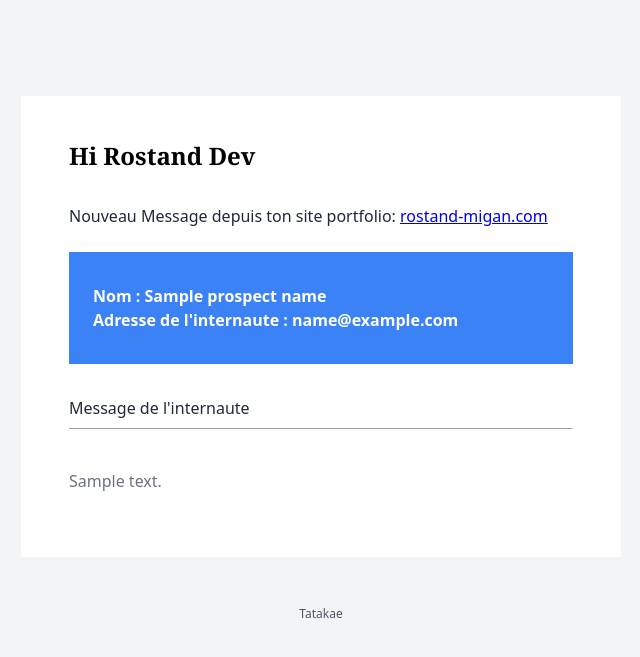
After one commit to roslove44/rostand-migan, a Symfony app: template templates/email/contact/to-admin.html.twig in a window 1280 px wide. The commit adds this page. Shown: the top 657 px of the page, without its empty margins (319-959 px from the left). Run offline with Twig, Linux system fonts and the light colour scheme; the template is opened without the code that fills it: most values are stand-ins (such as "Sample title", 1, 10 or a date in 2020); some libraries are stand-ins or nearby versions.

Commit message:
SendEmailService

```diff
--- a/assets/controllers/flash_controller.js
+++ b/assets/controllers/flash_controller.js
@@ -11,7 +11,7 @@ export default class extends Controller {
         setTimeout(() => {
           this.element.remove();
         }, 500);
-      }, 10000);
+      }, 30000);
     }
   }
   remove() {
--- a/templates/_partials/_icons.html.twig
+++ b/templates/_partials/_icons.html.twig
@@ -52,4 +52,10 @@
         <path
             d="M320 0c-17.7 0-32 14.3-32 32s14.3 32 32 32h82.7L201.4 265.4c-12.5 12.5-12.5 32.8 0 45.3s32.8 12.5 45.3 0L448 109.3V192c0 17.7 14.3 32 32 32s32-14.3 32-32V32c0-17.7-14.3-32-32-32H320zM80 32C35.8 32 0 67.8 0 112V432c0 44.2 35.8 80 80 80H400c44.2 0 80-35.8 80-80V320c0-17.7-14.3-32-32-32s-32 14.3-32 32V432c0 8.8-7.2 16-16 16H80c-8.8 0-16-7.2-16-16V112c0-8.8 7.2-16 16-16H192c17.7 0 32-14.3 32-32s-14.3-32-32-32H80z" />
     </symbol>
+
+    <symbol id="failed" xmlns="http://www.w3.org/2000/svg" viewBox="0 0 512 512">
+        <!--!Font Awesome Free 6.5.2 by @fontawesome - https://fontawesome.com License - https://fontawesome.com/license/free Copyright 2024 Fonticons, Inc.-->
+        <path
+            d="M256 512A256 256 0 1 0 256 0a256 256 0 1 0 0 512zm0-384c13.3 0 24 10.7 24 24V264c0 13.3-10.7 24-24 24s-24-10.7-24-24V152c0-13.3 10.7-24 24-24zM224 352a32 32 0 1 1 64 0 32 32 0 1 1 -64 0z" />
+    </symbol>
 </svg>
--- /dev/null
+++ b/templates/email/contact/to-admin.html.twig
@@ -0,0 +1,203 @@
+<!DOCTYPE html>
+<html lang="en" xmlns:v="urn:schemas-microsoft-com:vml">
+
+<head>
+    <meta charset="utf-8">
+    <meta name="x-apple-disable-message-reformatting">
+    <meta http-equiv="x-ua-compatible" content="ie=edge">
+    <meta name="viewport" content="width=device-width, initial-scale=1">
+    <meta name="format-detection" content="telephone=no, date=no, address=no, email=no">
+    <meta http-equiv="Content-Type" content="text/html charset=UTF-8">
+    <meta name="color-scheme" content="light dark">
+    <meta name="supported-color-schemes" content="light dark">
+    <!--[if mso]>
+      <noscript>
+        <xml>
+          <o:OfficeDocumentSettings
+            xmlns:o="urn:schemas-microsoft-com:office:office"
+          >
+            <o:PixelsPerInch>96</o:PixelsPerInch>
+          </o:OfficeDocumentSettings>
+        </xml>
+      </noscript>
+      <style>
+        td,
+        th,
+        div,
+        p,
+        a,
+        h1,
+        h2,
+        h3,
+        h4,
+        h5,
+        h6 {
+          font-family: "Segoe UI", sans-serif;
+          mso-line-height-rule: exactly;
+        }
+      </style>
+    <![endif]-->
+    <title>Email from rostand-migan.com</title>
+    <style>
+        :root {
+            color-scheme: light dark;
+            supported-color-schemes: light dark;
+        }
+    </style>
+    <style>
+        .hover-bg-blue-600:hover {
+            background-color: #2563eb !important;
+        }
+
+        .hover-underline:hover {
+            text-decoration: underline !important;
+        }
+
+        @media (max-width: 600px) {
+            .sm-w-full {
+                width: 100% !important;
+            }
+
+            .sm-py-32 {
+                padding-top: 32px !important;
+                padding-bottom: 32px !important;
+            }
+
+            .sm-px-24 {
+                padding-left: 24px !important;
+                padding-right: 24px !important;
+            }
+
+            .sm-leading-32 {
+                line-height: 32px !important;
+            }
+        }
+
+        @media (prefers-color-scheme: dark) {
+            .dark-mode-bg-gray-999 {
+                background-color: #1b1c1e !important;
+            }
+
+            .dark-mode-bg-gray-989 {
+                background-color: #2d2d2d !important;
+            }
+
+            .dark-mode-text-gray-979 {
+                color: #a9a9a9 !important;
+            }
+
+            .dark-mode-text-white {
+                color: #ffffff !important;
+            }
+        }
+    </style>
+</head>
+
+<body class="dark-mode-bg-gray-999"
+    style="margin: 0; width: 100%; padding: 0; word-break: break-word; -webkit-font-smoothing: antialiased; background-color: #f3f4f6;">
+    <div style="display: none;">
+        Thank you for signing up, time to get started&#847; &#847; &#847; &#847; &#847; &#847; &#847;
+        &#847; &#847; &#847; &#847; &#847; &#847; &#847; &#847; &#847; &#847;
+        &#847; &#847; &#847; &#847; &#847; &#847; &#847; &#847; &#847; &#847;
+        &#847; &#847; &#847; &#847; &#847; &#847; &#847; &#847; &#847; &#847;
+        &#847; &#847; &#847; &#847; &#847; &#847; &#847; &#847; &#847; &#847;
+        &#847; &#847; &#847; &#847; &#847; &#847; &#847; &#847; &#847; &zwnj;
+        &#160;&#847; &#847; &#847; &#847; &#847; &#847; &#847; &#847; &#847;
+        &#847; &#847; &#847; &#847; &#847; &#847; &#847; &#847; &#847; &#847;
+        &#847; &#847; &#847; &#847; &#847; &#847; &#847; &#847; &#847; &#847;
+        &#847; &#847; &#847; &#847; &#847; &#847; &#847; &#847; &#847; &#847;
+        &#847; &#847; &#847; &#847; &#847; &#847; &#847; &#847; &#847; &#847;
+        &#847; &#847; &#847; &#847; &#847; &#847; &#847; &#847; &zwnj;
+        &#160;&#847; &#847; &#847; &#847; &#847;
+    </div>
+    <div role="article" aria-roledescription="email" aria-label="Welcome!" lang="en">
+        <table class="sm-w-full" align="center" style="width: 600px;" cellpadding="0" cellspacing="0"
+            role="presentation">
+            <tr>
+                <td class="sm-py-32 sm-px-24" style="padding: 48px; text-align: center;">
+                </td>
+            </tr>
+        </table>
+        <table style="width: 100%; font-family: ui-sans-serif, system-ui, -apple-system, 'Segoe UI', sans-serif;"
+            cellpadding="0" cellspacing="0" role="presentation">
+            <tr>
+                <td align="center" class="dark-mode-bg-gray-999" style="background-color: #f3f4f6;">
+                    <table class="sm-w-full" style="width: 600px;" cellpadding="0" cellspacing="0" role="presentation">
+                        <tr>
+                            <td align="center" class="sm-px-24">
+                                <table style="margin-bottom: 48px; width: 100%;" cellpadding="0" cellspacing="0"
+                                    role="presentation">
+                                    <tr>
+                                        <td class="dark-mode-bg-gray-989 dark-mode-text-gray-979 sm-px-24"
+                                            style="background-color: #ffffff; padding: 48px; text-align: left; font-size: 16px; line-height: 24px; color: #1f2937;">
+                                            <p class="sm-leading-32 dark-mode-text-white"
+                                                style="margin: 0; margin-bottom: 36px; font-family: ui-serif, Georgia, Cambria, 'Times New Roman', Times, serif; font-size: 24px; font-weight: 600; color: #000000;">
+                                                Hi Rostand Dev
+                                            </p>
+                                            <p style="margin: 0; margin-bottom: 24px; font-weight: 500;">
+                                                Nouveau Message depuis ton site portfolio: <a
+                                                    href="rostand-migan.com">rostand-migan.com</a>
+                                            </p>
+                                            <div class="hover-bg-blue-600 sm-w-full"
+                                                style="display: flex; flex-direction: column; background-color: #3b82f6; padding-left: 24px; padding-right: 24px; padding-top: 16px; padding-bottom: 16px; font-size: 16px; font-weight: 600; text-transform: none; color: #ffffff; text-decoration: none;">
+                                                <!--[if mso]><i
+                                                        style="
+                                                            letter-spacing: 24px;
+                                                            mso-font-width: -100%;
+                                                            mso-text-raise: 30px;
+                                                        "
+                                                        >&#8202;</i><!
+                                                    [endif]-->
+                                                <ul style="list-style: none; padding-left: 0;">
+                                                    <li>
+                                                        <span style="mso-text-raise: 16px">Nom : {{prospect_name}}
+                                                        </span>
+                                                    </li>
+                                                    <li>
+                                                        <span style="mso-text-raise: 16px">Adresse de l'internaute :
+                                                            {{prospect_mail}}
+                                                        </span>
+                                                    </li>
+                                                </ul>
+
+
+                                                <!--[if mso
+                                                    ]><i style="letter-spacing: 24px; mso-font-width: -100%">&#8202;</i><!
+                                                [endif]-->
+                                            </div>
+                                            <table style="width: 100%;" cellpadding="0" cellspacing="0"
+                                                role="presentation">
+                                                <tr>
+                                                    <td style="padding-top: 32px; padding-bottom: 32px;">
+                                                        Message de l'internaute
+                                                        <hr style="border-bottom-width: 0px; border-color: #f3f4f6;">
+                                                    </td>
+                                                </tr>
+                                            </table>
+                                            <p style="margin: 0; margin-bottom: 16px; color: #6b7280;">
+                                                {{prospect_message}}
+                                            </p>
+                                        </td>
+                                    </tr>
+                                </table>
+                            </td>
+                        </tr>
+                    </table>
+                </td>
+            </tr>
+        </table>
+        <table style="width: 100%; font-family: ui-sans-serif, system-ui, -apple-system, 'Segoe UI', sans-serif;"
+            cellpadding="0" cellspacing="0" role="presentation">
+            <tr>
+                <td
+                    style="padding-left: 24px; padding-right: 24px; text-align: center; font-size: 12px; color: #4b5563;">
+                    <p style="margin: 0; margin-bottom: 4px; text-transform: none;">
+                        Tatakae
+                    </p>
+                </td>
+            </tr>
+        </table>
+    </div>
+</body>
+
+</html>
--- a/templates/main/contact.html.twig
+++ b/templates/main/contact.html.twig
@@ -1,5 +1,8 @@
 {% extends 'base.html.twig' %}
 
+{% block turboMeta %}
+<meta name="turbo-cache-control" content="no-preview">
+{% endblock %}
 {% block title %}Rostand MIGAN | Contact{% endblock %}
 
 {% block body %}
```
Also changed, not shown: config/services.yaml (+16 -14 lines), src/Controller/MainController.php (+29 -6 lines), src/Service/SendMailService.php (added, +47 -0 lines), templates/_partials/_turbo/_contact.html.twig (+30 -0 lines), templates/base.html.twig (+1 -0 lines), 2 other files.
